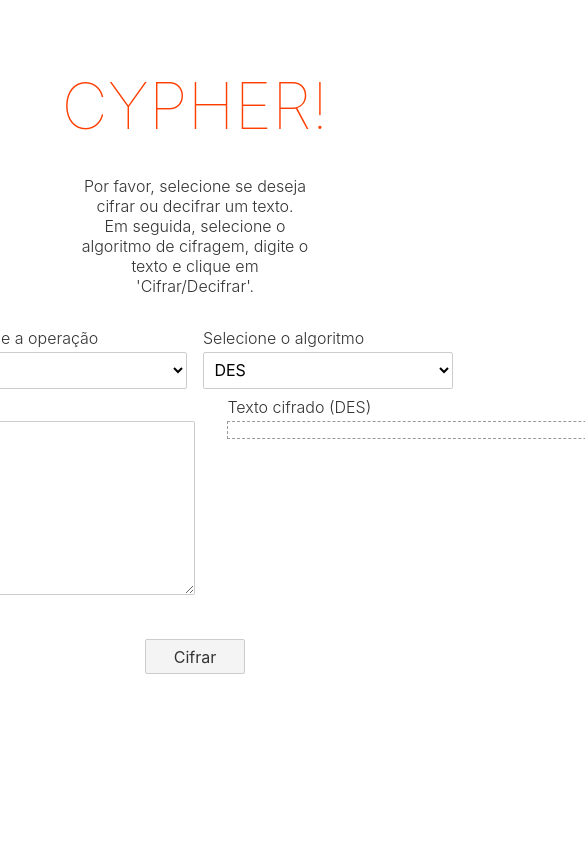
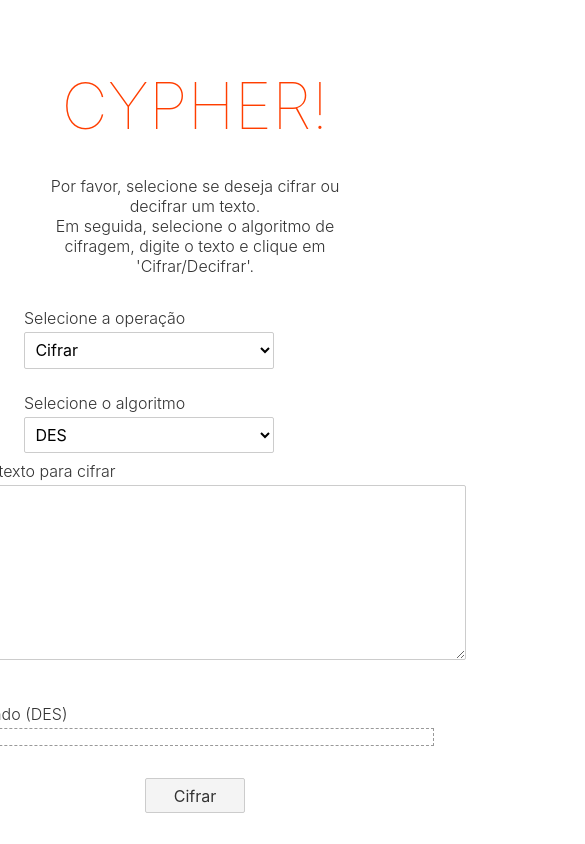
Before and after one commit to armr-dev/cypher-front, a Svelte app: page / in a window 390 px wide. Shown: the top 844 px of the page, 585 px wide, since content can reach past the window. Built offline with nearby package versions, Linux system fonts and the light colour scheme.

Commit message:
📱 try to add some responsiveness

```diff
--- a/src/App.svelte
+++ b/src/App.svelte
@@ -89,7 +89,6 @@
 		justify-content: center;
 		align-items: center;
 		padding: 1em;
-		max-width: 240px;
 		margin: 0 auto;
 	}
 
@@ -116,6 +115,7 @@
 	.text-wrapper {
 		display: flex;
 		flex-direction: row;
+		flex-wrap: wrap;
 		gap: 2rem;
 	}
 
@@ -124,9 +124,22 @@
 		min-width: 100px;
 	}
 
+	@media (max-width: 1099px) {
+		.text-wrapper {
+			width: min-content;
+		}
+	}
+
 	@media (min-width: 640px) {
 		main {
 			max-width: none;
 		}
 	}
+
+	@media (max-width: 570px) {
+		.select-wrapper {
+			flex-wrap: wrap;
+		}
+	}
+
 </style>
```
